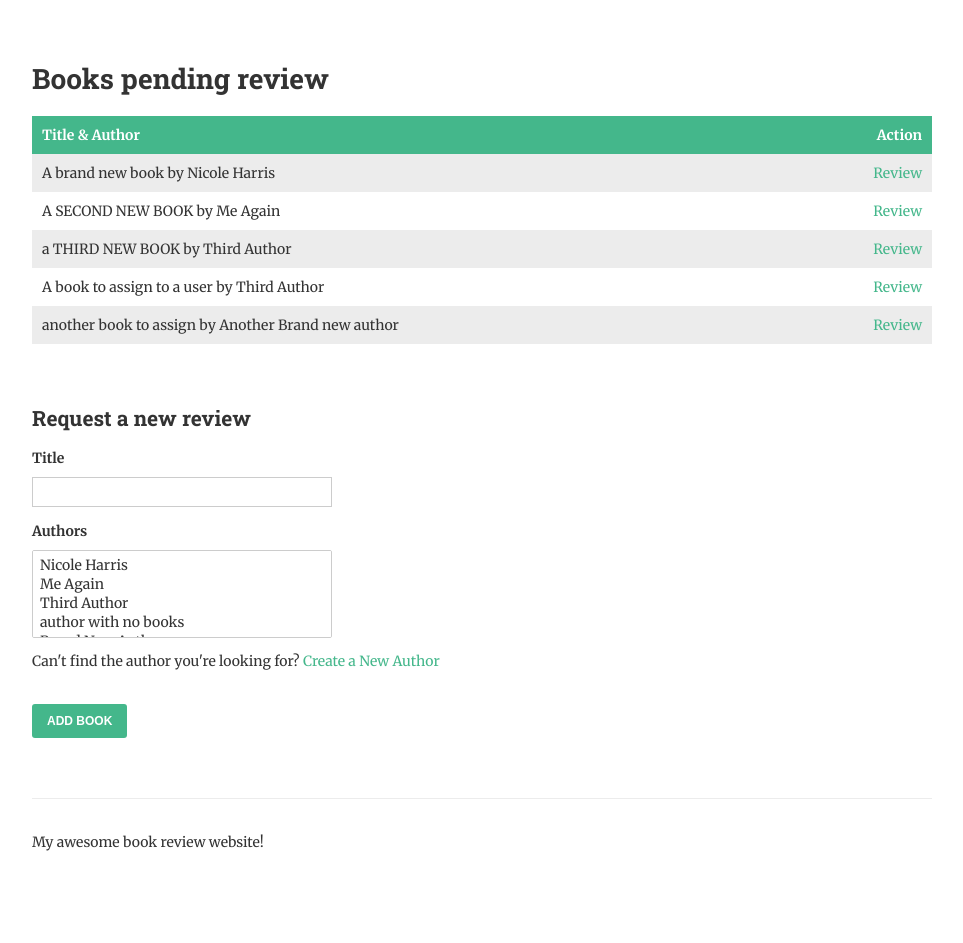
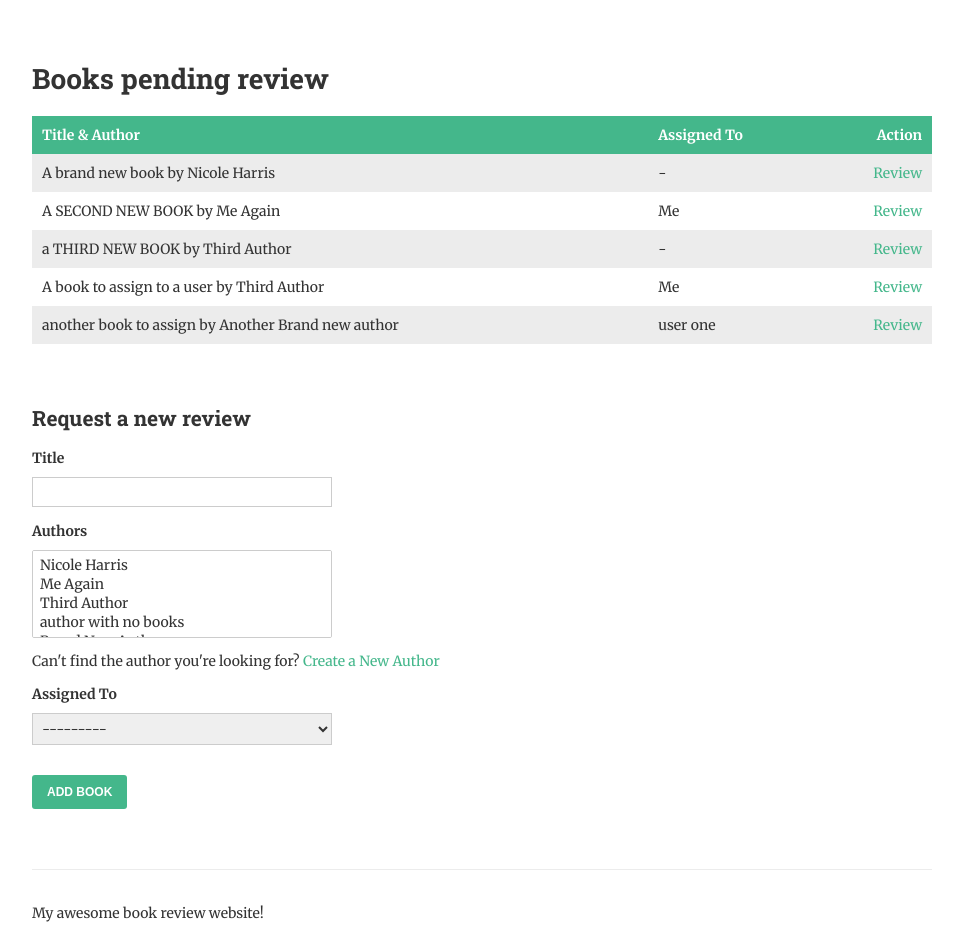
Before and after one commit to chensandiego/readit-proj, a Django app: page /review/ in a window 1280 px wide. Shown: the part 190-1133 px from the top of the page, without its empty margins (158-1121 px from the left). Before the commit the page ends 1041 px from the top, so only its background shows below. Run offline with Django 3.2, Linux system fonts and the light colour scheme; a user stored in the database is signed in; data comes from the database, SQL or seed files in the repository; both versions use the stored data as it was after the commit.

Commit message:
add reviewed by field to book

```diff
--- a/books/admin.py
+++ b/books/admin.py
@@ -6,7 +6,7 @@ from .models import Book,Author
 class BookAdmin(admin.ModelAdmin):
 	fieldsets = [
 		("Book Details",{"fields":["title","authors"]}),
-		("Review",{"fields":["is_favorite","review","date_reviewed"]}),
+		("Review",{"fields":["is_favorite","review","reviewed_by","date_reviewed"]}),
 		]
 
 
--- a/books/forms.py
+++ b/books/forms.py
@@ -22,7 +22,7 @@ class ReviewForm(forms.Form):
 class BookForm(forms.ModelForm):
 	class Meta:
 		model = Book
-		fields= ['title','authors']
+		fields= ['title','authors','reviewed_by']
 
 	def clean(self):
 		#super the clean method to maintain main validation and error get_flashed_messages()
--- a/books/models.py
+++ b/books/models.py
@@ -1,3 +1,4 @@
+from django.contrib.auth.models import User
 from django.core.urlresolvers import reverse
 from django.db import models
 from django.utils.timezone import now
@@ -8,6 +9,7 @@ class Book(models.Model):
 	title = models.CharField(max_length=150)
 	authors = models.ManyToManyField("Author",related_name="books")
 	review = models.TextField(blank=True,null=True)
+	reviewed_by = models.ForeignKey(User,blank=True,null=True,related_name="reviews")
 	date_reviewed = models.DateTimeField(blank=True,null=True)
 	is_favorite = models.BooleanField(default=False,verbose_name='Favorite?')
 
--- a/books/templates/book-detail.html
+++ b/books/templates/book-detail.html
@@ -5,4 +5,10 @@
 	{% if book.is_favorite %}<p class="highlight">Favorite</p>{% endif %}
 	<p>{{ book.review|linebreaks }}</p>
 
+	<p class="meta">
+		Reviewed on <strong>{{ book.date_reviewed|date:"D d M Y" }}</strong>
+		{% if book.reviewed_by %}
+			by <strong>{{ book.reviewed_by.get_full_name|default:book.reviewed_by.username }}</strong>
+		{% endif %}
+	</p>
 </div>
--- a/books/templates/list-to-review.html
+++ b/books/templates/list-to-review.html
@@ -7,6 +7,7 @@
 		<table>
 			<thead>
 				<th>Title &amp; Author</th>
+				<th>Assigned To</th>
 				<th class="align-right">Action</th>
 			</thead>
 			<tbody>
@@ -14,6 +15,15 @@
 					<tr>
 						<td class="title">
 							{{ book.title }} by {{ book.list_authors }}
+						</td>
+						<td>
+							{% if book.reviewed_by == request.user %}
+								<span class="hightlight">Me</span>
+							{% elif book.reviewed_by %}
+								{{ book.reviewed_by.get_full_name|default:book.reviewed_by.username }}
+							{% else %}
+								-
+							{% endif %}
 						</td>
 						<td class="align-right">
 							<a href="{% url 'review-book' book.pk %}">Review</a>
@@ -62,6 +72,16 @@
 
 	<p>Can't find the author you're looking for? <a href="{% url 'add-author' %}">Create a New Author</a></p>
 
+	<label>Assigned To</label>
+	{{ form.reviewed_by }}
+	{% if form.reviewed_by.errors %}
+		<div class="form-error">
+			{% for error in form.reviewed_by.errors %}
+				<span>{{ error }}</span>
+			{% endfor %}
+		</div>
+	{% endif %}
+
 	<input type="submit" value="Add Book">
 </form>
 
--- a/books/views.py
+++ b/books/views.py
@@ -89,6 +89,7 @@ def review_book(request, pk):
 		if form.is_valid():
 			book.is_favorite = form.cleaned_data['is_favorite']
 			book.review = form.cleaned_data['review']
+			book.reviewed_by = request.user
 			book.save()
 
 			return redirect('review-books')
```
Also changed, not shown: books/templates/author.html (+7 -0 lines), books/migrations/0002_book_reviewed_by.py (added), db.sqlite3.
